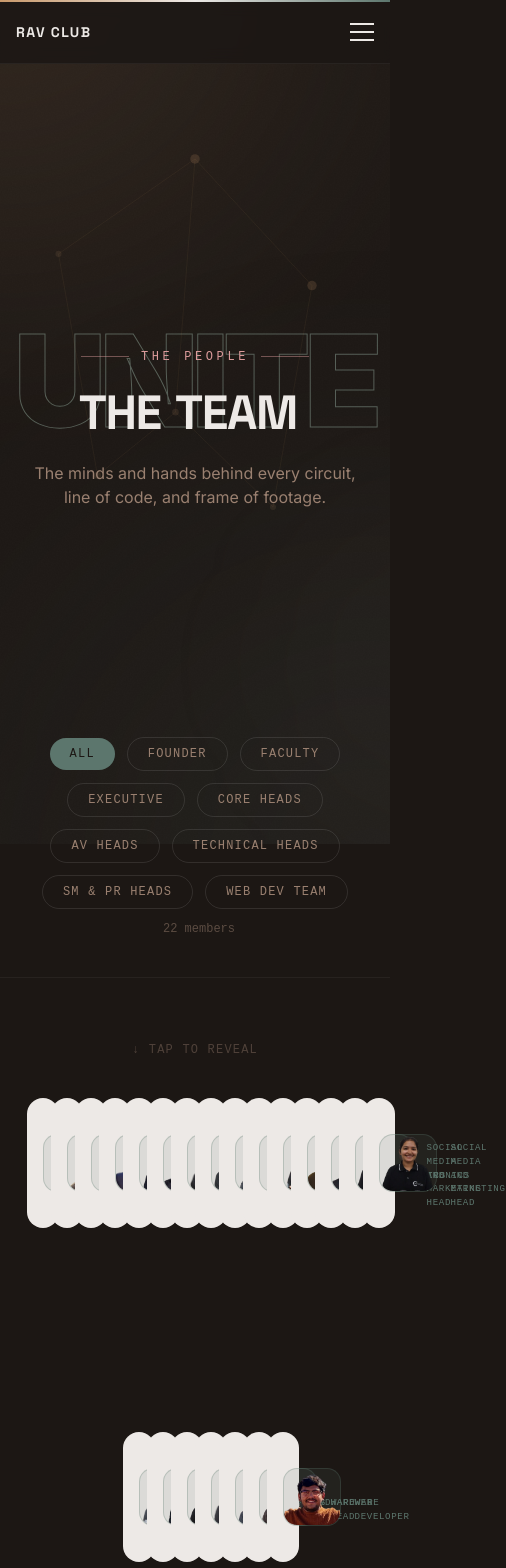
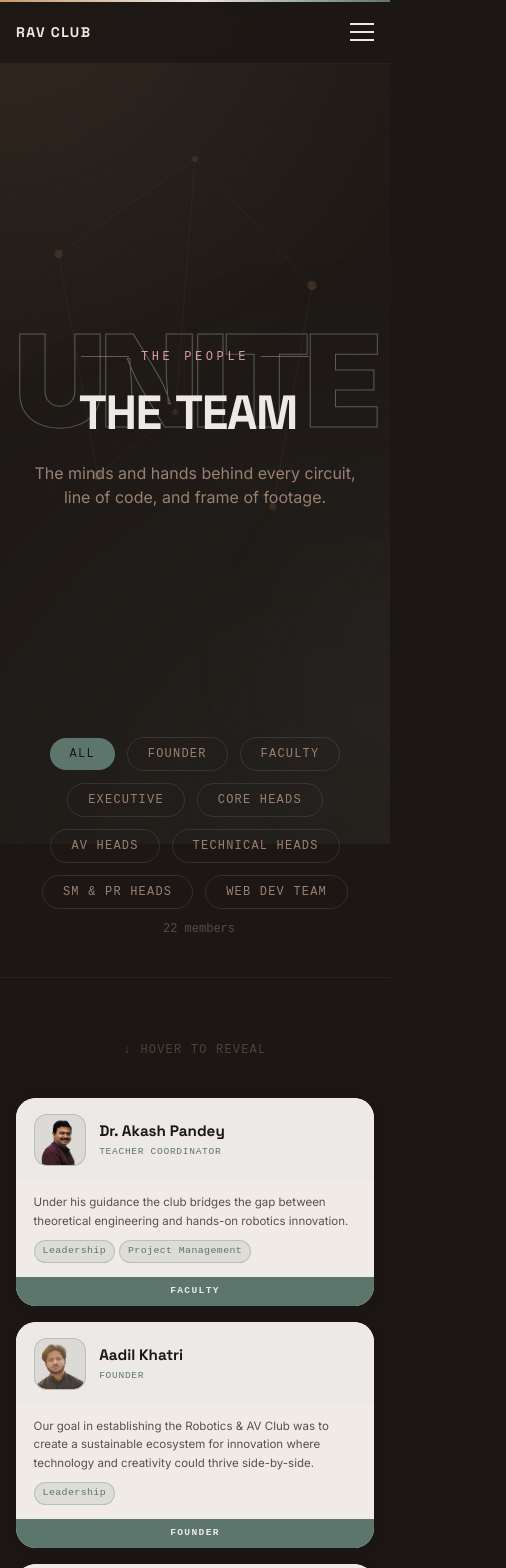
Before and after one commit to sswayam935-ai/RAVCLUB.IN, a Next.js app: page /team in a window 390 px wide. Shown: the top 1568 px of the page, 506 px wide, since content can reach past the window. Built offline with nearby package versions, Linux system fonts and the light colour scheme.

Commit message:
fix: restore desktop team card layout + new flat mobile/tablet card design

```diff
--- a/src/app/team/TeamCard.module.css
+++ b/src/app/team/TeamCard.module.css
@@ -1,11 +1,11 @@
-/* ─── Team Member Card (Weather-card style) ─── */
+/* ─── Team Member Card (Weather-card style) — DESKTOP ONLY ─── */
+/* The mobile card is a completely separate component rendered via useMediaQuery */
 
 .cardm {
   position: relative;
   width: 250px;
   height: 130px;
   isolation: isolate;
-  /* contains stacking context so z-index works correctly */
 }
 
 /* ─── Front Card ─── */
@@ -95,7 +95,6 @@
   background: #F0EBE6;
   color: #1C1714;
   z-index: 1;
-  /* sits behind front card (z-index 2) */
   transition: height 0.4s ease-in-out, border-radius 0.4s ease-in-out;
   overflow: hidden;
 }
@@ -136,14 +135,12 @@
   left: 12px;
   right: 12px;
   top: 12px;
-  /* covered by front card by default */
   font-size: 0.68rem;
   transition: top 0.4s ease-in-out;
 }
 
 .card:hover+.card2 .lower {
   top: 142px;
-  /* just below front card bottom edge */
 }
 
 .bioText {
@@ -171,16 +168,13 @@
   white-space: nowrap;
 }
 
-/* ─── Card 3 — Dept badge strip at very bottom of card2 ─── */
-/* Positioned inside .lower so it travels with it on hover  */
+/* ─── Card 3 — Dept badge strip ─── */
 .card3 {
   position: absolute;
   width: 240px;
   height: 28px;
   left: -12px;
-  /* cancel lower's left: 12px → aligns with card2 edge */
   top: 138px;
-  /* 142 (lower) + 138 = 280px from card2 top; card2 = 310px */
   display: flex;
   justify-content: center;
   align-items: center;
@@ -195,62 +189,117 @@
   text-transform: uppercase;
 }
 
-/* ─── Touch device overrides (@media hover: none) ─── */
-/* On touch screens, hover never fires — so we make the expanded panel
-   always visible and add :active tap feedback on the front card.        */
+/* ══════════════════════════════════════════════════
+   MOBILE CARD — completely separate flat design
+   Used on screens ≤1024px via useMediaQuery in TSX
+   ══════════════════════════════════════════════════ */
 
-@media (hover: none) {
-  /* Tap feedback on front card */
-  .card:active {
-    background-color: #C9996B;
+.mobileCard {
+  width: 100%;
+  background: #F0EBE6;
+  border-radius: 20px;
+  overflow: hidden;
+  box-shadow: 0 2px 16px rgba(28, 23, 20, 0.08);
+  transition: transform 0.2s ease, box-shadow 0.2s ease;
 }
 
-  .card:active .initialsBox {
-    background: rgba(28, 23, 20, 0.12);
-    border-color: rgba(28, 23, 20, 0.22);
-    color: #1C1714;
+.mobileCard:active {
+  transform: scale(0.98);
+  box-shadow: 0 1px 8px rgba(28, 23, 20, 0.12);
 }
 
-  .card:active .memberRole {
-    color: #3A302C;
+/* ── Header row: photo + name + role ── */
+.mobileHeader {
+  display: flex;
+  align-items: center;
+  gap: 0.85rem;
+  padding: 1rem 1.1rem 0.85rem;
+  background: #EDE9E6;
 }
 
-  /* Grow cardm to contain the always-expanded card2 */
-  .cardm {
-    height: 310px;
+.mobileInitialsBox {
+  flex-shrink: 0;
+  width: 52px;
+  height: 52px;
+  border-radius: 13px;
+  background: rgba(92, 118, 109, 0.12);
+  border: 1.5px solid rgba(92, 118, 109, 0.28);
+  display: flex;
+  align-items: center;
+  justify-content: center;
+  font-weight: 900;
+  font-size: 1.1rem;
+  color: #5C766D;
+  font-family: var(--font-display);
+  overflow: hidden;
 }
 
-  /* Keep front card limited to 130px — override inset: 0 */
-  .card {
-    bottom: auto;
-    height: 130px;
+.mobileInfo {
+  flex: 1;
+  min-width: 0;
 }
 
-  /* Always expand card2 on touch devices */
-  .card2 {
-    height: 310px;
-    border-bottom-left-radius: 0;
-    border-bottom-right-radius: 0;
+.mobileName {
+  font-weight: 700;
+  font-size: 0.95rem;
+  font-family: var(--font-display);
+  color: #1C1714;
+  white-space: nowrap;
+  overflow: hidden;
+  text-overflow: ellipsis;
 }
 
-  /* Always show lower section on touch devices */
-  .lower {
-    top: 142px;
-  }
+.mobileRole {
+  font-size: 0.6rem;
+  font-family: var(--font-mono);
+  letter-spacing: 0.07em;
+  text-transform: uppercase;
+  color: #5C766D;
+  margin-top: 2px;
 }
 
-/* ─── Very small phones (≤480px) ─── */
-@media (max-width: 480px) {
-  .cardm {
-    width: 100%;
-    max-width: 340px;
+/* ── Body: bio + skills ── */
+.mobileBody {
+  padding: 0.85rem 1.1rem 0.9rem;
 }
 
-  .card2 {
-    width: calc(100% - 10px);
+.mobileBio {
+  font-family: var(--font-body);
+  font-size: 0.72rem;
+  color: #5C4F4A;
+  line-height: 1.6;
+  margin-bottom: 0.6rem;
 }
 
-  .card3 {
-    width: calc(100% - 10px);
+.mobileSkillTags {
+  display: flex;
+  flex-wrap: wrap;
+  gap: 4px;
 }
+
+.mobileSkillTag {
+  padding: 3px 8px;
+  border-radius: 100px;
+  background: rgba(92, 118, 109, 0.12);
+  border: 1px solid rgba(92, 118, 109, 0.28);
+  color: #5C766D;
+  font-family: var(--font-mono);
+  font-size: 0.62rem;
+  letter-spacing: 0.04em;
+  white-space: nowrap;
 }
+
+/* ── Footer dept badge ── */
+.mobileDept {
+  display: flex;
+  justify-content: center;
+  align-items: center;
+  padding: 0.45rem 1rem;
+  background: #5C766D;
+  color: #EDE9E6;
+  font-family: var(--font-mono);
+  font-size: 0.6rem;
+  font-weight: 700;
+  letter-spacing: 0.14em;
+  text-transform: uppercase;
+}
--- a/src/app/team/page.tsx
+++ b/src/app/team/page.tsx
@@ -58,11 +58,10 @@ function NodeNetwork() {
   );
 }
 
-/* ─── Member Card (weather-expand mechanic preserved) ─── */
-function MemberCard({ member, index }: { member: Member; index: number }) {
+/* ─── Desktop Member Card — original weather-expand mechanic ─── */
+function DesktopMemberCard({ member, index }: { member: Member; index: number }) {
   const [imgError, setImgError] = useState(false);
   const handleImgError = useCallback(() => setImgError(true), []);
-
   const showPhoto = member.avatar && !imgError;
 
   return (
@@ -71,58 +70,83 @@ function MemberCard({ member, index }: { member: Member; index: number }) {
       whileInView={{ opacity: 1, y: 0, scale: 1 }}
       viewport={{ once: true, amount: 0.1 }}
       transition={{ duration: 0.75, delay: (index % 4) * 0.07, ease: [0.16, 1, 0.3, 1] }}
+      style={{ height: 320 }}
       className="flex items-start"
     >
       <div className={s.cardm}>
-        {/* ── Front Card ── */}
         <div className={s.card}>
           <div className={s.initialsBox}>
             {showPhoto ? (
               // eslint-disable-next-line @next/next/no-img-element
-              <img
-                src={member.avatar}
-                alt={member.name}
-                onError={handleImgError}
-                style={{
-                  width: "100%",
-                  height: "100%",
-                  objectFit: "cover",
-                  borderRadius: "10px",
-                  display: "block",
-                }}
+              <img src={member.avatar} alt={member.name} onError={handleImgError}
+                style={{ width: "100%", height: "100%", objectFit: "cover", borderRadius: "10px", display: "block" }}
               />
-            ) : (
-              member.initials
-            )}
+            ) : member.initials}
           </div>
           <div className={s.cardInfo}>
             <span className={s.memberName}>{member.name}</span>
             <span className={s.memberRole}>{member.role}</span>
           </div>
         </div>
-
-        {/* ── Expandable Panel ── */}
         <div className={s.card2}>
           <div className={s.upper}>
-            <div className={s.colItem}>
-              <span className={s.colIcon}>⚙</span>
-              <span>{member.department}<br />Dept.</span>
-            </div>
-            <div className={s.colItem}>
-              <span className={s.colIcon}>★</span>
-              <span>Skills<br />{member.skills.length}</span>
-            </div>
+            <div className={s.colItem}><span className={s.colIcon}>⚙</span><span>{member.department}<br />Dept.</span></div>
+            <div className={s.colItem}><span className={s.colIcon}>★</span><span>Skills<br />{member.skills.length}</span></div>
           </div>
           <div className={s.lower}>
             <p className={s.bioText}>{member.bio}</p>
             <div className={s.skillTags}>
-              {member.skills.map((skill) => (
-                <span key={skill} className={s.skillTag}>{skill}</span>
-              ))}
+              {member.skills.map((skill) => <span key={skill} className={s.skillTag}>{skill}</span>)}
             </div>
             <div className={s.card3}>{member.department}</div>
           </div>
         </div>
+      </div>
+    </motion.div>
+  );
+}
+
+/* ─── Mobile/Tablet Member Card — flat always-visible design ─── */
+function MobileMemberCard({ member, index }: { member: Member; index: number }) {
+  const [imgError, setImgError] = useState(false);
+  const handleImgError = useCallback(() => setImgError(true), []);
+  const showPhoto = member.avatar && !imgError;
+
+  return (
+    <motion.div
+      initial={{ opacity: 0, y: 30 }}
+      whileInView={{ opacity: 1, y: 0 }}
+      viewport={{ once: true, amount: 0.1 }}
+      transition={{ duration: 0.6, delay: (index % 2) * 0.07, ease: [0.16, 1, 0.3, 1] }}
+      whileTap={{ scale: 0.98 }}
+    >
+      <div className={s.mobileCard}>
+        {/* Header */}
+        <div className={s.mobileHeader}>
+          <div className={s.mobileInitialsBox}>
+            {showPhoto ? (
+              // eslint-disable-next-line @next/next/no-img-element
+              <img src={member.avatar} alt={member.name} onError={handleImgError}
+                style={{ width: "100%", height: "100%", objectFit: "cover", borderRadius: "10px", display: "block" }}
+              />
+            ) : member.initials}
+          </div>
+          <div className={s.mobileInfo}>
+            <p className={s.mobileName}>{member.name}</p>
+            <p className={s.mobileRole}>{member.role}</p>
+          </div>
+        </div>
+        {/* Body */}
+        <div className={s.mobileBody}>
+          <p className={s.mobileBio}>{member.bio}</p>
+          <div className={s.mobileSkillTags}>
+            {member.skills.map((skill) => (
+              <span key={skill} className={s.mobileSkillTag}>{skill}</span>
+            ))}
+          </div>
+        </div>
+        {/* Dept footer */}
+        <div className={s.mobileDept}>{member.department}</div>
       </div>
     </motion.div>
   );
@@ -250,7 +274,7 @@ export default function TeamPage() {
             viewport={{ once: true }}
             className="text-center font-mono text-xs text-text-muted/40 mb-10 tracking-widest uppercase"
           >
-            ↓ {isMobile ? "Tap" : "Hover"} to reveal
+            ↓ Hover to reveal
           </motion.p>
 
           <AnimatePresence mode="wait">
@@ -260,11 +284,17 @@ export default function TeamPage() {
               animate={{ opacity: 1 }}
               exit={{ opacity: 0 }}
               transition={{ duration: 0.25 }}
-              className="flex flex-wrap justify-center gap-6"
+              className={
+                isMobile
+                  ? "grid grid-cols-1 sm:grid-cols-2 gap-4"
+                  : "flex flex-wrap justify-center gap-6"
+              }
             >
-              {filtered.map((member, i) => (
-                <MemberCard key={member.id} member={member} index={i} />
-              ))}
+              {filtered.map((member, i) =>
+                isMobile
+                  ? <MobileMemberCard key={member.id} member={member} index={i} />
+                  : <DesktopMemberCard key={member.id} member={member} index={i} />
+              )}
             </motion.div>
           </AnimatePresence>
 
```
Lines whose indentation alone changed are shown as unchanged.
